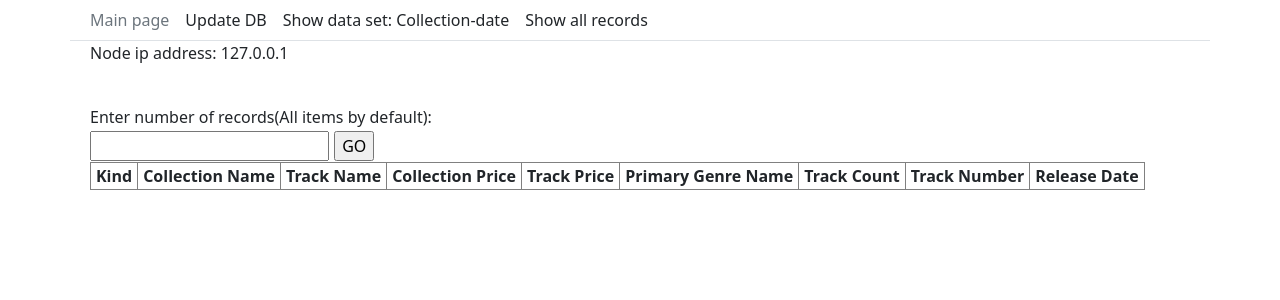
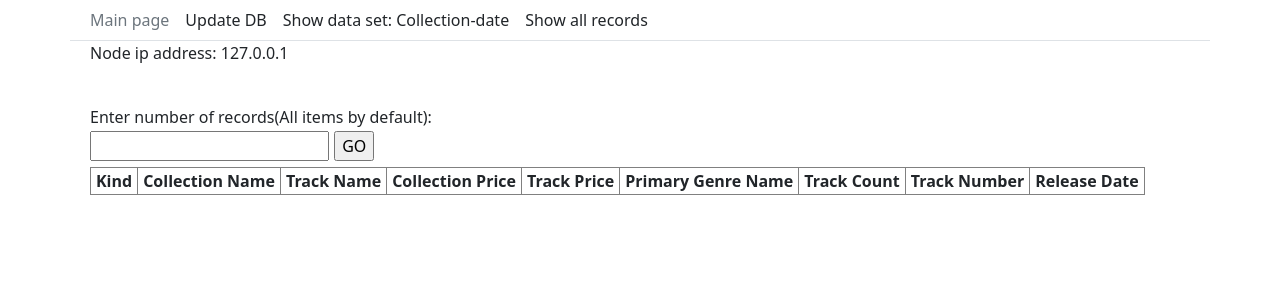
Before and after one commit to sofinan/api_hw, a Flask app: page /displayall in a window 1280 px wide. Shown: the top 300 px of the page. Run offline with Flask 2, Linux system fonts and the light colour scheme; data that the repository does not hold is empty.

Commit message:
table1 14

```diff
--- a/templates/display.html
+++ b/templates/display.html
@@ -7,8 +7,8 @@
 <div class="container" style="padding-left:20px">
     <table>
        <tr>
+          <th>Release date</th>
           <th>Collection name</th>
-          <th>Release date</th>
        </tr>
        {% for el in distfield %}
            <tr>
--- a/templates/displayall.html
+++ b/templates/displayall.html
@@ -7,7 +7,7 @@
 
 <div class="container" style="padding-left:20px">
    <p style="margin-top:1px; margin-bottom:1px;">Enter number of records(All items by default):</p>
-   <form method="post">
+   <form method="post" style="margin-bottom:5px">
        <input type="number" style="margin-top:1px; margin-bottom:1px;" name="number" id="number">
        <input type="submit" style="margin:1px;" value="GO">
    </form>
```
